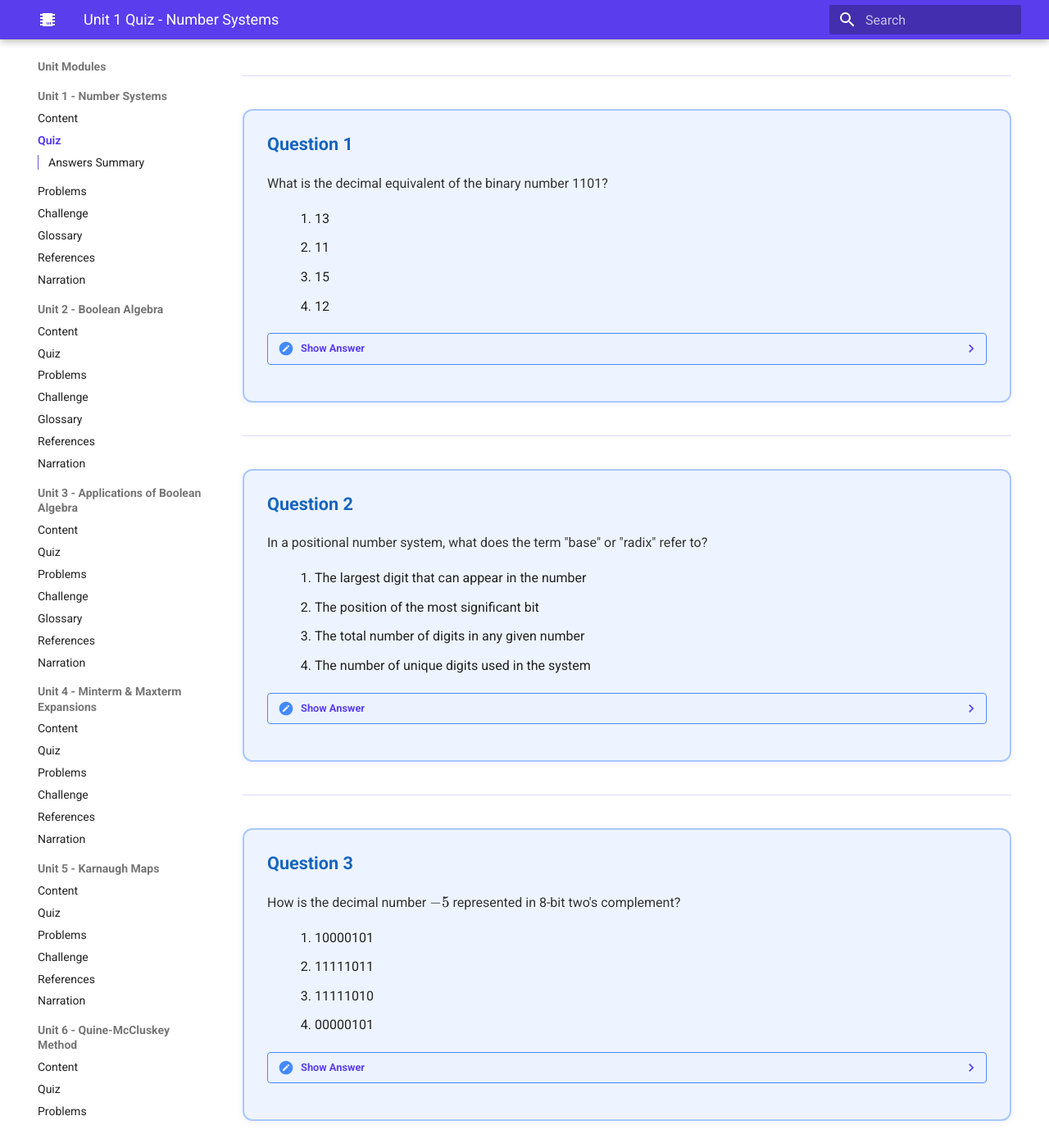
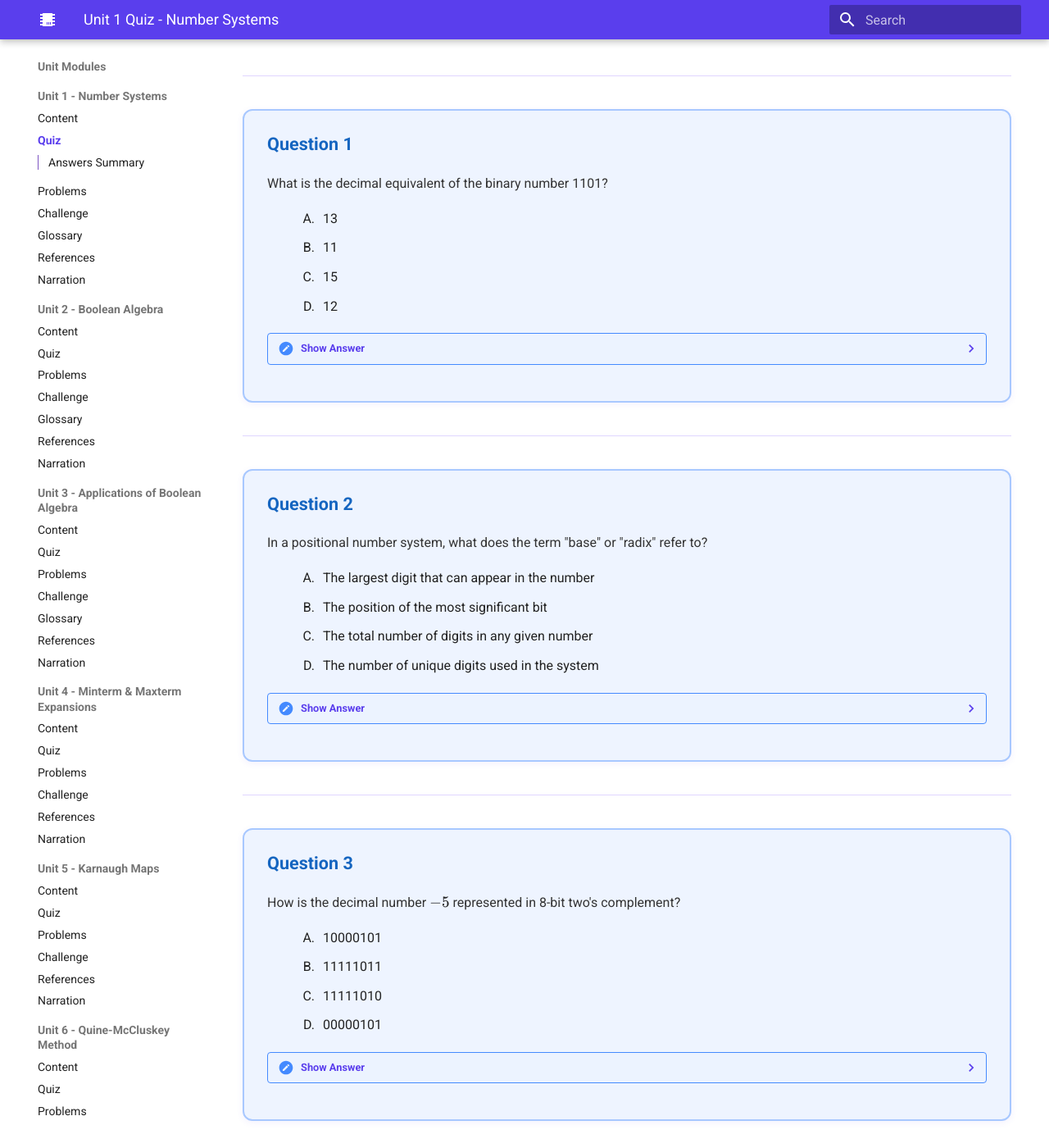
Before and after one commit to Nati-123/intelligent-textbook-ee2301, an MkDocs documentation site: the page built from docs/unit1-number-systems/quiz.md, in a window 1280 px wide and 1400 px high, scrolled down 254 px. Shown: the whole window at 82% size. Built offline with MkDocs 1.6.1 and Material for MkDocs 9.7.7, drawn with Linux system fonts in a browser that asks for light colours.

Commit message:
Add upper-alpha CSS for quiz answer choices (A,B,C,D instead of 1,2,3,4)
Co-Authored-By: Claude Opus 4.6 <noreply@anthropic.com>

```diff
--- a/docs/stylesheets/extra.css
+++ b/docs/stylesheets/extra.css
@@ -659,6 +659,16 @@
   margin-bottom: 0.5rem;
 }
 
+/* ===== QUIZ: UPPER-ALPHA ANSWER CHOICES ===== */
+.md-typeset .upper-alpha ol {
+  list-style-type: upper-alpha;
+  padding-left: 1.6rem;
+}
+
+.md-typeset .upper-alpha ol li {
+  padding-left: 0.3rem;
+}
+
 /* ===== PRACTICE PROBLEMS STYLING ===== */
 .problems-styled h1 {
   color: #D4A017 !important;
--- a/mkdocs.yml
+++ b/mkdocs.yml
@@ -37,7 +37,7 @@ markdown_extensions:
       emoji_generator: !!python/name:material.extensions.emoji.to_svg
 
 extra_css:
-  - stylesheets/extra.css?v=19
+  - stylesheets/extra.css?v=20
   - stylesheets/audio-player.css?v=1
   - stylesheets/quiz.css?v=3
 
```
